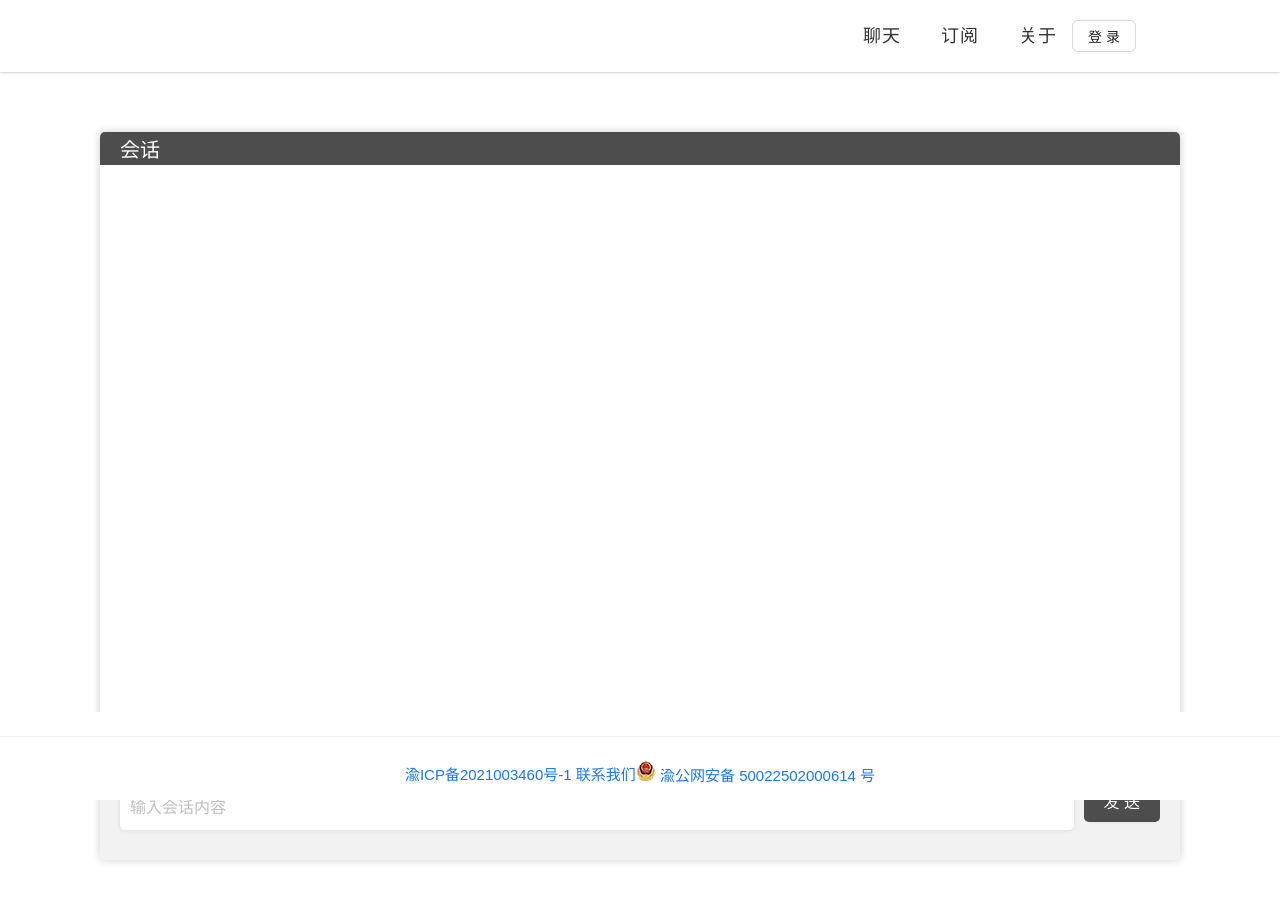
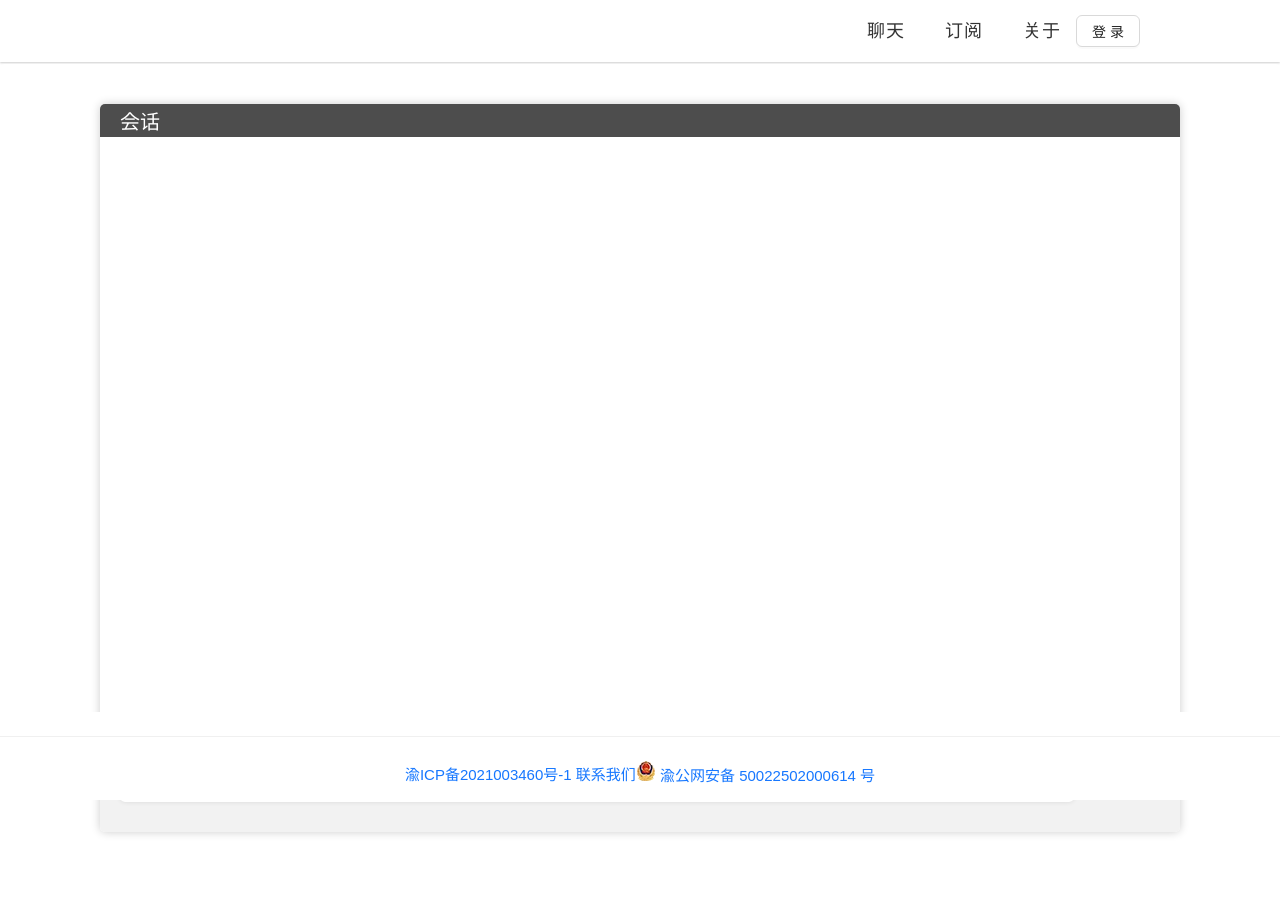
Before and after one commit to RedDwarfTech/ai-web, a React (Create React App) app: page / in a window 1280 px wide. Shown: the top 902 px of the page. Built offline with nearby package versions, Linux system fonts and the light colour scheme; no server answers.

Commit message:
build: add the gzip compress

```diff
--- a/src/page/component/header/GenieHeader.css
+++ b/src/page/component/header/GenieHeader.css
@@ -3,10 +3,10 @@ header {
     justify-content:right;
     align-items: center;
     background-color: #fff;
-    padding: 20px;
+    padding: 15px;
     box-shadow: 0 1px 2px rgba(0,0,0,0.2);
     width: 100%;
-    margin-bottom: 20px;
+    margin-bottom: 2px;
 }
 
 header div {
```
Also changed, not shown: 1 other file (tests, documents, lock files or other folders).
